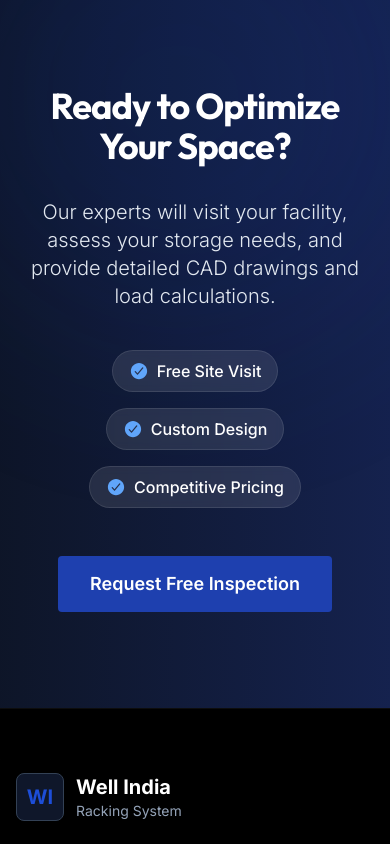
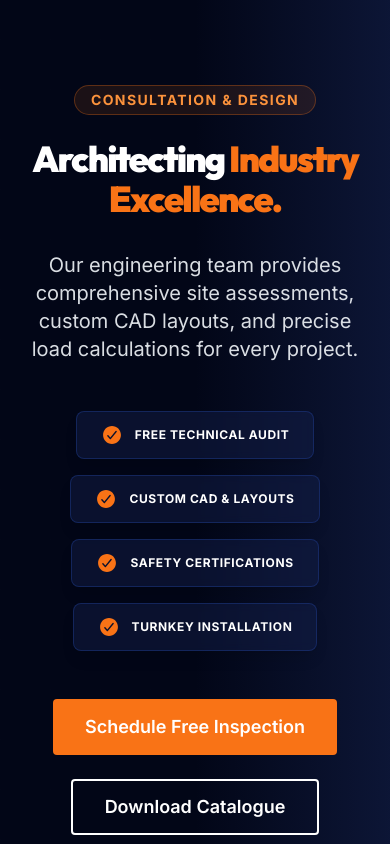
Before and after one commit to Priyanshug254/rstorage, a Next.js app: page / in a window 390 px wide. Shown: the part 10240-11084 px from the top of the page. Built offline with nearby package versions, Linux system fonts and the light colour scheme.

Commit message:
design: polish CTA section background and impact typography

```diff
--- a/src/components/home/CTASection.tsx
+++ b/src/components/home/CTASection.tsx
@@ -7,54 +7,67 @@ import { IoCheckmarkCircle } from 'react-icons/io5';
 
 export default function CTASection() {
     return (
-        <section className="py-24 relative overflow-hidden border-t border-accent-500/30">
-            {/* Background */}
-            <div className="absolute inset-0 bg-gradient-to-r from-primary-900 to-accent-900 opacity-90"></div>
-            <div className="absolute inset-0 industrial-grid opacity-10 mix-blend-overlay"></div>
+        <section className="py-24 relative overflow-hidden bg-accent-950">
+            {/* Background Pattern */}
+            <div className="absolute inset-0 industrial-grid opacity-10 pointer-events-none"></div>
 
-            {/* Content */}
-            <div className="container mx-auto px-4 relative z-10">
+            {/* Professional Background Elements */}
+            <div className="absolute top-0 right-0 w-1/2 h-full bg-gradient-to-l from-accent-900/50 to-transparent"></div>
+
+            <div className="container mx-auto px-6 md:px-12 lg:px-16 relative z-10 text-center">
                 <motion.div
-                    className="max-w-4xl mx-auto text-center"
+                    className="max-w-4xl mx-auto"
                     variants={fadeInUp}
                     initial="hidden"
                     whileInView="visible"
                     viewport={{ once: true }}
                 >
-                    <h2 className="text-4xl md:text-6xl font-display font-bold text-white mb-8 tracking-tight">
-                        Ready to Optimize Your Space?
+                    <div className="inline-block mb-6 px-4 py-1 rounded-full bg-industrial-500/10 border border-industrial-500/30 text-industrial-400 text-sm font-bold tracking-widest uppercase">
+                        Consultation & Design
+                    </div>
+
+                    <h2 className="text-4xl md:text-6xl lg:text-7xl font-display font-black text-white mb-8 tracking-tighter leading-[1.1]">
+                        Architecting <span className="text-industrial-500">Industry Excellence.</span>
                     </h2>
-                    <p className="text-xl text-primary-200 mb-10 max-w-2xl mx-auto font-light">
-                        Our experts will visit your facility, assess your storage needs, and provide detailed CAD drawings and load calculations.
+
+                    <p className="text-xl text-primary-100 mb-12 max-w-2xl mx-auto font-normal opacity-90">
+                        Our engineering team provides comprehensive site assessments, custom CAD layouts,
+                        and precise load calculations for every project.
                     </p>
 
                     {/* Benefits */}
-                    <div className="flex flex-wrap justify-center gap-4 md:gap-8 mb-12">
+                    <div className="flex flex-wrap justify-center gap-4 md:gap-6 mb-12">
                         {[
-                            'Free Site Visit',
-                            'Custom Design',
-                            'Competitive Pricing'
+                            'Free Technical Audit',
+                            'Custom CAD & Layouts',
+                            'Safety Certifications',
+                            'Turnkey Installation'
                         ].map((benefit) => (
-                            <div key={benefit} className="flex items-center space-x-2 text-white bg-white/10 px-4 py-2 rounded-full border border-white/10 backdrop-blur-sm">
-                                <IoCheckmarkCircle size={20} className="text-accent-400" />
-                                <span className="font-medium">{benefit}</span>
+                            <div key={benefit} className="flex items-center space-x-3 text-white bg-accent-900/40 backdrop-blur-sm px-6 py-3 rounded-card border border-accent-800/50 shadow-lg">
+                                <IoCheckmarkCircle size={22} className="text-industrial-500" />
+                                <span className="font-bold text-xs uppercase tracking-wider">{benefit}</span>
                             </div>
                         ))}
                     </div>
 
-                    <Button
-                        variant="primary"
-                        size="lg"
-                        className="bg-accent-600 hover:bg-accent-500 text-white shadow-glow-lg border-none text-lg h-14 px-8"
-                    >
-                        Request Free Inspection
-                    </Button>
+                    <div className="flex flex-col sm:flex-row gap-6 justify-center items-center">
+                        <Button
+                            variant="primary"
+                            size="lg"
+                            className="bg-industrial-500 hover:bg-industrial-600 text-white min-w-[240px] h-14 text-lg"
+                        >
+                            Schedule Free Inspection
+                        </Button>
+                        <Button
+                            variant="outline"
+                            size="lg"
+                            className="border-white text-white hover:bg-white hover:text-accent-950 min-w-[240px] h-14 text-lg"
+                        >
+                            Download Catalogue
+                        </Button>
+                    </div>
                 </motion.div>
             </div>
-
-            {/* Decorative Elements */}
-            <div className="absolute top-[-20%] right-[-10%] w-[500px] h-[500px] bg-accent-500/20 rounded-full blur-[100px] animate-pulse"></div>
-            <div className="absolute bottom-[-20%] left-[-10%] w-[500px] h-[500px] bg-secondary-500/20 rounded-full blur-[100px]"></div>
         </section>
     );
 }
```
